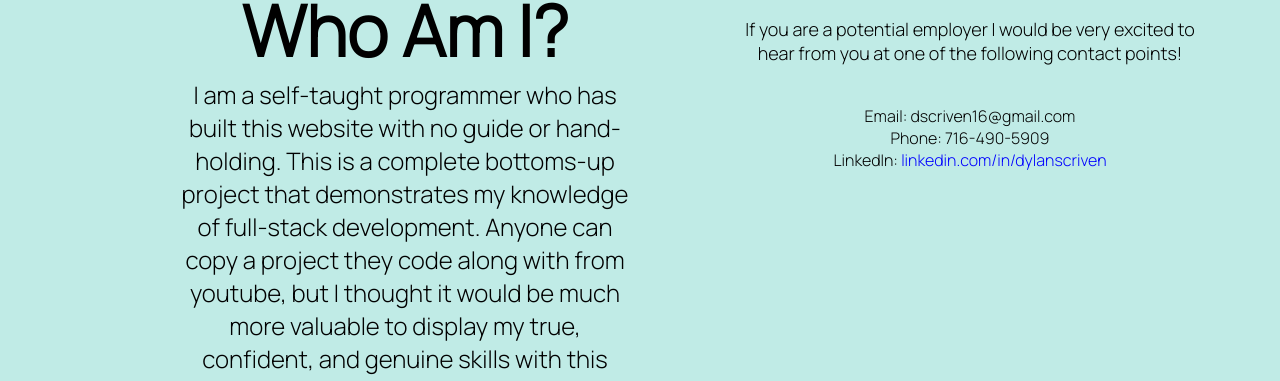
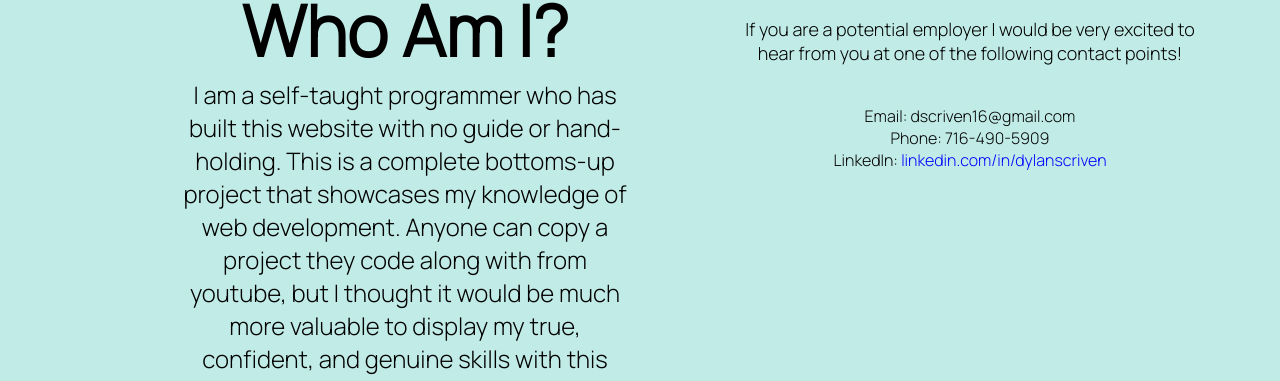
Before and after one commit to DylanCodesStuff/pokemonInfo, a React (Vite) app: page /about in a window 1280 px wide. Shown: the part 596-977 px from the top of the page. Built offline with nearby package versions, Linux system fonts and the light colour scheme.

Commit message:
Fixed the link for linkedin not working. Changed title.

```diff
--- a/index.html
+++ b/index.html
@@ -4,7 +4,7 @@
     <meta charset="UTF-8" />
     <link rel="icon" type="image/svg+xml" href="/vite.svg" />
     <meta name="viewport" content="width=device-width, initial-scale=1.0" />
-    <title>Vite + React</title>
+    <title>Pokemon Paradise</title>
   </head>
   <body>
     <div id="root"></div>
--- a/src/assets/components/About.jsx
+++ b/src/assets/components/About.jsx
@@ -16,10 +16,10 @@ export default function Berries() {
           <p>
             I am a self-taught programmer who has built this website with no
             guide or hand-holding. This is a complete bottoms-up project that
-            demonstrates my knowledge of full-stack development. Anyone can copy
-            a project they code along with from youtube, but I thought it would
-            be much more valuable to display my true, confident, and genuine
-            skills with this handcrafted project.
+            showcases my knowledge of web development. Anyone can copy a project
+            they code along with from youtube, but I thought it would be much
+            more valuable to display my true, confident, and genuine skills with
+            this handcrafted project.
           </p>
         </div>
       </div>
@@ -45,7 +45,7 @@ export default function Berries() {
             <li>Phone: 716-490-5909</li>
             <li>
               LinkedIn:{" "}
-              <a href="linkedin.com/in/dylanscriven">
+              <a href="https://linkedin.com/in/dylanscriven">
                 linkedin.com/in/dylanscriven
               </a>
             </li>
```
